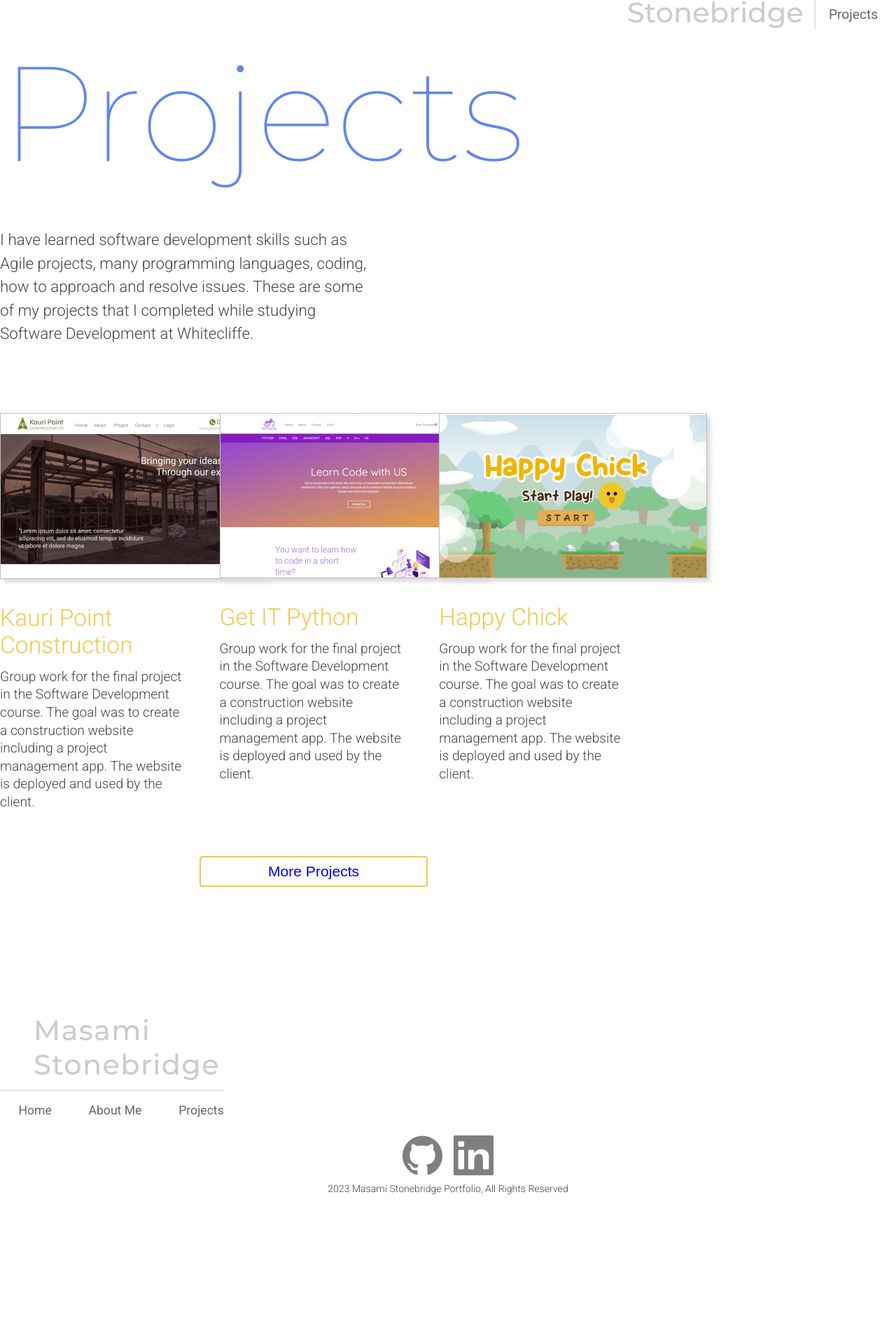
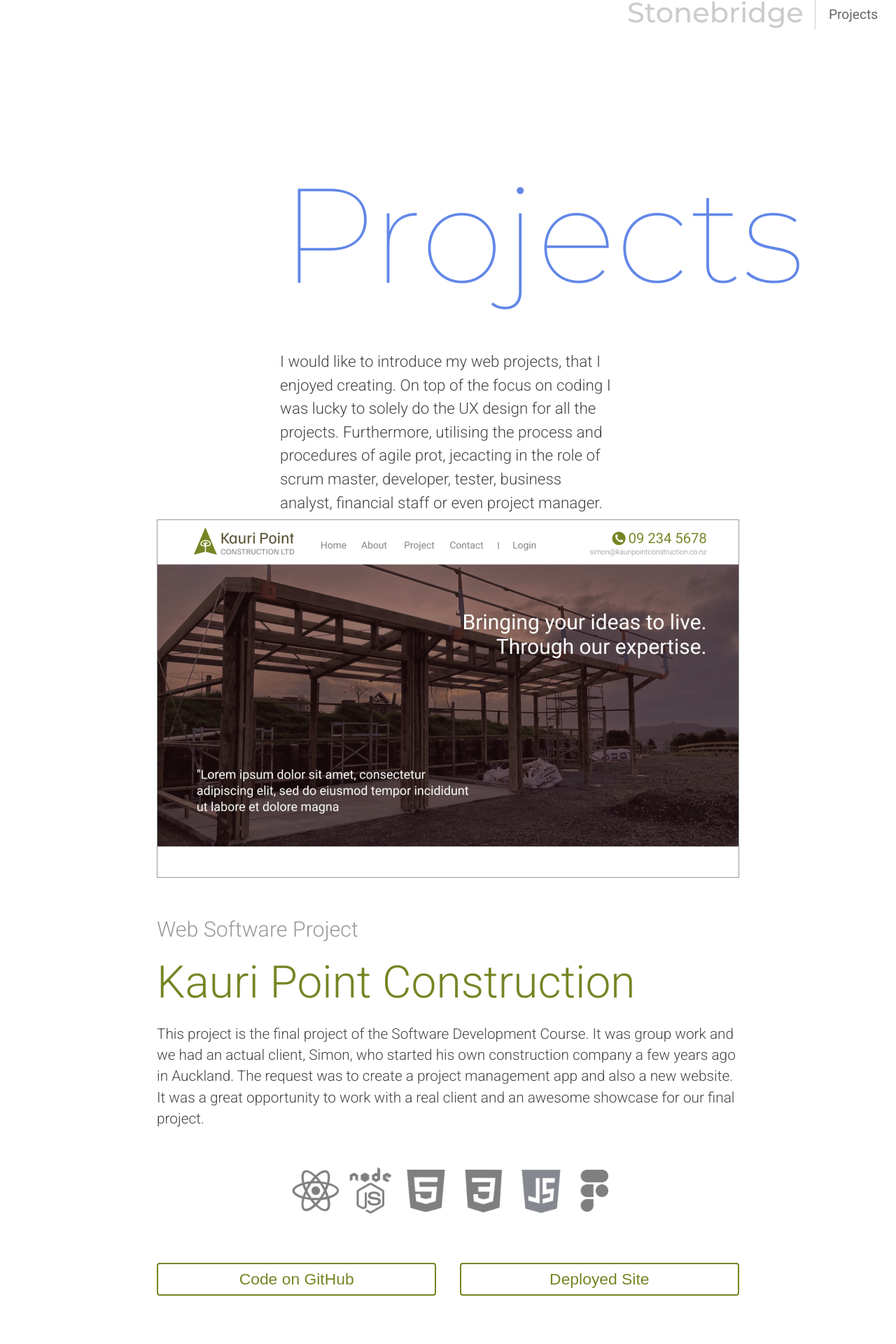
Before and after one commit to Masamist/Portfolio, a React (Create React App) app: page /projects in a window 1280 px wide. Shown: the part 80-2000 px from the top of the page at 70% size. Before the commit the page ends 1798 px from the top, so only its background shows below. Built offline with nearby package versions, Linux system fonts and the light colour scheme.

Commit message:
projects page added

```diff
--- a/src/pages/Projects.css
+++ b/src/pages/Projects.css
@@ -1,48 +1,108 @@
-/* projects */
-.project {
-  padding: 4rem 0;
+/* Common items */
+.sub-title{
+  color: #999;
+  font-size: 1.9rem;
+  font-family: 500;
+  padding-top: 3.5rem;
+}
+.tool-icons-container {
+  display: flex;
+  justify-content: center;
+  width: 100%;
+  padding: 3rem 0 1rem 0;
+}
+.tool-icons {
+  width: 55%;
+}
+#right {
+  float: right;
+}
+
+
+/* Poject Top Area */
+.project-top {
+  display: flex;
+  flex-direction: column;
+  width: 100%;
+  height: 50vh;
+  padding: 6rem 25rem;
 }
 .project-title {
   color: var(--primary-color);
   font-family: Montserrat, sans-serif;
   font-weight: 100;
   font-size: 12rem;
-  float: left;
 }
-.home-project-txt-container {
+.project-top-container {
+  width: 100%;
+  display: flex;
+  flex-direction: row-reverse;
+}
+.project-txt-container {
   padding: 3rem 0;
-  width: 60%;
+  width: 50rem;
+  float: inline-end;
 }
-.home-project-txt {
+.project-txt {
   font-size: 1.4rem;
   line-height: 2.1rem;
 }
-.home-project-container {
+
+/* Kauri Point Construction */
+.project-kpc {
+  width: 100%;
+  padding: 10rem 0;
+  display: flex;
+  flex-direction: column;
+}
+.project-img-container {
+  display: flex;
+  flex-direction: column;
+  width: 52rem;
+}
+.project-img-container > img:first-child {
+  border: 1px solid #999;
+  justify-content: center;
+}
+.project-kpc-title {
+  font-size: 4rem;
+  font-family: 300;
+  color: #768423;
+  padding: 1.3rem 0 1.3rem 0;
+}
+.project-img-container > p {
+  font-size: 1.3rem;
+  line-height: 1.9rem;
+}
+.button-container {
   display: flex;
   flex-direction: row;
-  justify-content: space-between;
-  margin: 3rem 0 4rem 0;
+  padding: 3rem 0;
 }
-
-.home-project-container div{
-  width: 30%;
+.button-container > div {
+  flex: 48%;
+  gap: 2%;
 }
-.home-project-container div p{
-  padding-top: .3rem;
-  font-size: 1.2rem;
-  line-height: 1.6rem;
-}
-.home-project-container img {
-  border: 1px solid #BFBFBF;
-  box-shadow: 5px 5px 5px #ddd;
-  margin-bottom: 1.5rem;
-}
-.home-project-container h3 {
-  color: var(--tertiary-color);
-  font-size: 2.1rem;
-  font-weight: 300;
+.kpc-button {
+  color: #768423;
+  background-color: inherit;
+  width: 96%;
   padding: .5rem 0;
-}
-#home-project-btn a {
+  border-radius: 4px;
+  cursor: pointer;
+  font-size: 1.3em;
+  border: 2px solid #768423;
+  align-self: center;
   text-decoration: none;
 }
+.kpc-button:hover{
+  color: #fff;
+  background-color: #768423;;
+  border: 2px solid #768423;;
+}
+.GeyIt{
+  height: 100%;
+  width: 100%;
+  padding: 4rem 5rem 2.5rem 10rem;
+  background-color: var(--primary-color);
+}
--- a/src/pages/Projects.js
+++ b/src/pages/Projects.js
@@ -5,49 +5,86 @@ import './Projects.css'
 
 // images
 
-import kpc from '../assets/kpc.png'
-import getitpython from '../assets/get_it_python.png'
-import happychick from '../assets/happy_chick.png'
-
+import kpc from '../assets/projetcs_kpc.png'
+import toolsicon from '../assets/tools_kpc.png'
 
 export default function Projects() {
   return (
-    <section className='project'>
+    <>
+      <ProjectTop />
+      <Kpc />
+      <GetItPython />
+    </>
+  )
+}
+function ProjectTop() {
+  return (
+    <section className='project-top'>
+        <h1 className='project-title'>Projects</h1>
+        <div className='project-top-container'>
+          <div className='project-txt-container'>
+            <p className='project-txt'>I would like to introduce my web projects,
+            that I enjoyed creating. On top of the focus on coding
+            I was lucky to solely do the UX design for all the projects.
+            Furthermore, utilising the process and procedures of agile prot,
+            jecacting in the role of scrum master, developer, tester,
+            business analyst, financial staff or even project manager.
+            Each project demonstrates my achievements, growing skills,
+            and opportunities for further growth.</p>
+          </div>
+        </div>
+    </section>
+  )
+}
+
+function Kpc() {
+  return (
+    <section className='project-kpc'>
       <div className='container'>
-          <div>
-            <h1 className='project-title'>Projects</h1>
-          </div>
-          <div className='home-project-txt-container'>
-            <p className='home-project-txt'>I have learned software development skills such as Agile projects,
-              many programming languages, coding, how to approach and resolve issues.
-              These are some of my projects that I completed while studying Software Development at Whitecliffe. </p>
+        <div className='project-img-container'>
+          <img src={kpc} alt='Kauri Point Construction' />
+          <h3 className='sub-title'>Web Software Project</h3>
+          <h1 className='project-kpc-title'>Kauri Point Construction</h1>
+          <p>This project is the final project of the Software Development Course.
+            It was group work and we had an actual client, Simon,
+            who started  his own construction company a few years ago in Auckland.
+            The request was to create a project management app and also
+            a new website. It was a great opportunity to work with a real
+            client and an awesome showcase for our final project.</p>
+          <div className='tool-icons-container'>
+            <img className='tool-icons' src={toolsicon} alt='Tool icons' />
           </div>
 
-          <div className='home-project-container'>
+          <div className='button-container'>
             <div>
-            <img src={kpc} alt='Kauri Point Construction' />
-              <h3>Kauri Point Construction</h3>
-              <p>Group work for the final project in the Software Development course.
-                The goal was to create a construction website including a project management app.
-                The website is deployed and used by the client.</p>
+              <button className='kpc-button'>Code on GitHub</button>
             </div>
             <div>
-              <img src={getitpython} alt='Get IT Python' />
-              <h3>Get IT Python</h3>
-              <p>Group work for the final project in the Software Development course.
-                The goal was to create a construction website including a project management app.
-                The website is deployed and used by the client.</p>
-            </div>
-            <div>
-              <img src={happychick} alt='Happy Chick Game' />
-              <h3>Happy Chick</h3>
-              <p>Group work for the final project in the Software Development course.
-                The goal was to create a construction website including a project management app.
-                The website is deployed and used by the client.</p>
+              <button className='kpc-button' id='right'>Deployed Site</button>
             </div>
           </div>
-        <button className='btn-yellow' id='home-project-btn'><Link to="/products">More Projects</Link></button>
+        </div>
       </div>
     </section>
   )
 }
+function GetItPython() {
+  return (
+    <section className='GeyIt'>
+        <h3 className='sub-title'>Django Secure Web + Agile Project</h3>
+        <h1 className='project-kpc-title'>Get IT Python</h1>
+        <div className='project-top-container'>
+          <div className='project-txt-container'>
+            <p className='project-txt'>I would like to introduce my web projects,
+            that I enjoyed creating. On top of the focus on coding
+            I was lucky to solely do the UX design for all the projects.
+            Furthermore, utilising the process and procedures of agile prot,
+            jecacting in the role of scrum master, developer, tester,
+            business analyst, financial staff or even project manager.
+            Each project demonstrates my achievements, growing skills,
+            and opportunities for further growth.</p>
+          </div>
+        </div>
+    </section>
+  )
+}
```
Also changed, not shown: src/assets/tools_kpc.png (added).
